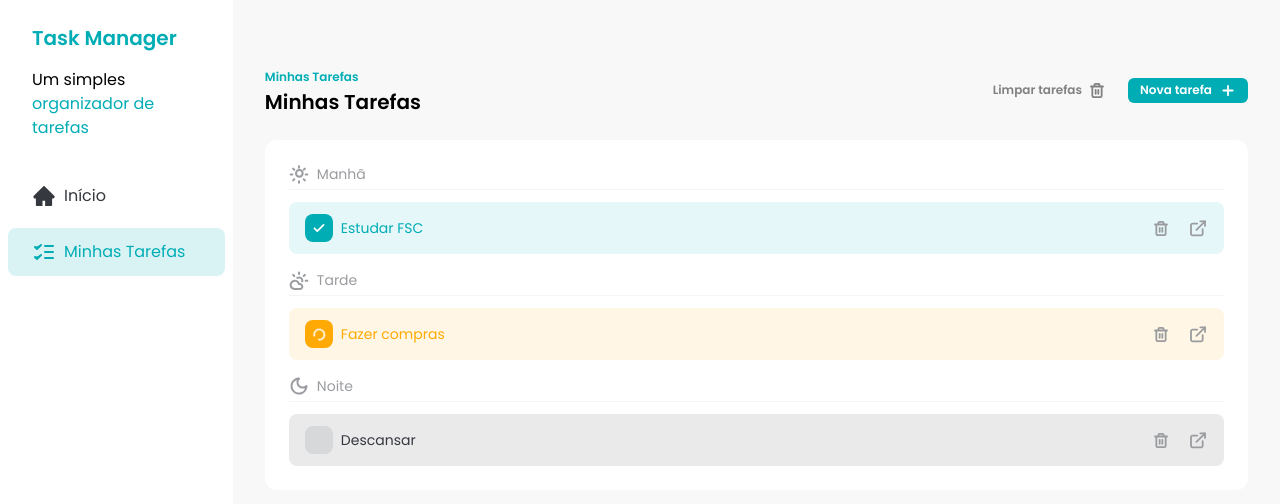
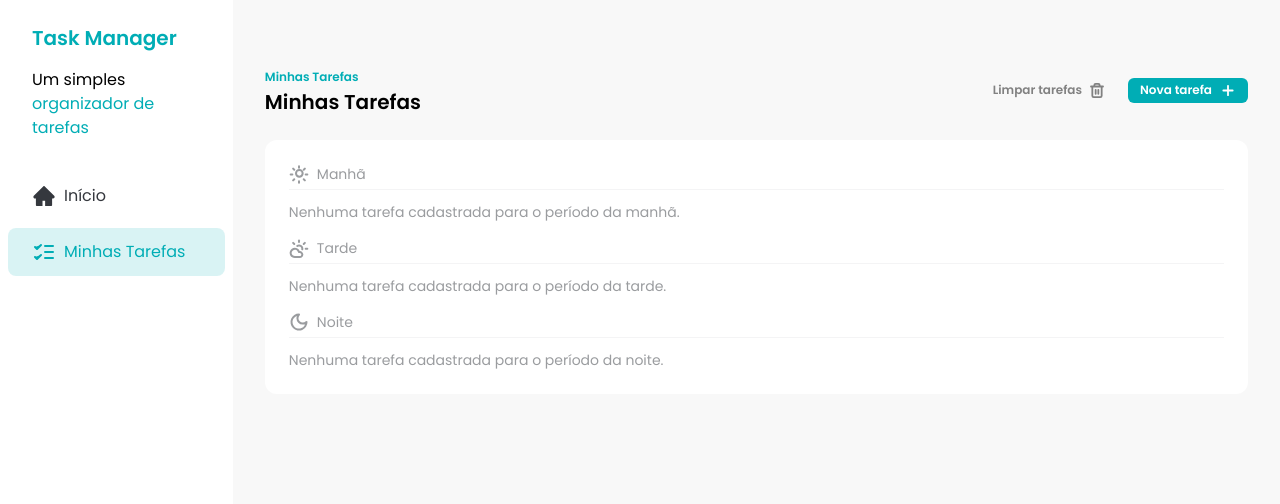
Before and after one commit to GustavoOrelio/Task-Manager, a React (Vite) app: page / in a window 1280 px wide. Shown: the top 504 px of the page. Built offline with nearby package versions, Linux system fonts and the light colour scheme; data requests are answered from the project's data file.

Commit message:
feat: ensure empty message is shown on Tasks component

```diff
--- a/db.json
+++ b/db.json
@@ -1,25 +1,3 @@
 {
-  "tasks": [
-    {
-      "id": "1",
-      "title": "Estudar FSC",
-      "description": "Estudar para a prova de FSC",
-      "time": "morning",
-      "status": "done"
-    },
-    {
-      "id": "4",
-      "title": "Fazer compras",
-      "description": "Comprar os ingredientes para o jantar",
-      "time": "afternoon",
-      "status": "in_progress"
-    },
-    {
-      "id": "5",
-      "title": "Descansar",
-      "description": "Assistir um filme com a família",
-      "time": "evening",
-      "status": "not_started"
-    }
-  ]
+  "tasks": []
 }
--- a/src/components/Tasks.jsx
+++ b/src/components/Tasks.jsx
@@ -113,6 +113,11 @@
       <div className="rounded-xl bg-white p-6">
         <div className="space-y-3">
           <TasksSeparator title="Manhã" icon={<SunIcon />} />
+          {morningTasks.length === 0 && (
+            <p className="text-sm text-brand-text-gray">
+              Nenhuma tarefa cadastrada para o período da manhã.
+            </p>
+          )}
           {morningTasks.map((task) => (
             <TaskItem
               key={task.id}
@@ -125,6 +130,11 @@
 
         <div className="my-4 space-y-3">
           <TasksSeparator title="Tarde" icon={<CloudSunIcon />} />
+          {afternoonTasks.length === 0 && (
+            <p className="text-sm text-brand-text-gray">
+              Nenhuma tarefa cadastrada para o período da tarde.
+            </p>
+          )}
           {afternoonTasks.map((task) => (
             <TaskItem
               key={task.id}
@@ -137,6 +147,11 @@
 
         <div className="space-y-3">
           <TasksSeparator title="Noite" icon={<MoonIcon />} />
+          {eveningTasks.length === 0 && (
+            <p className="text-sm text-brand-text-gray">
+              Nenhuma tarefa cadastrada para o período da noite.
+            </p>
+          )}
           {eveningTasks.map((task) => (
             <TaskItem
               key={task.id}
```
